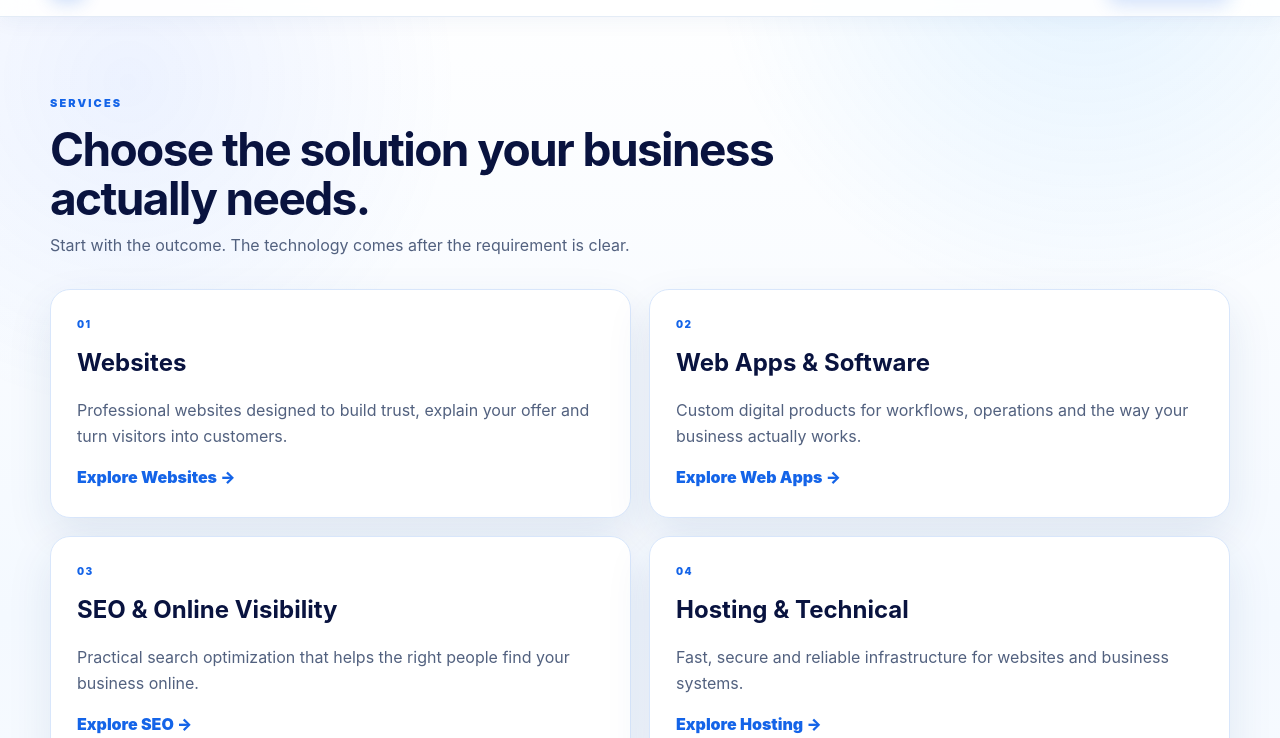
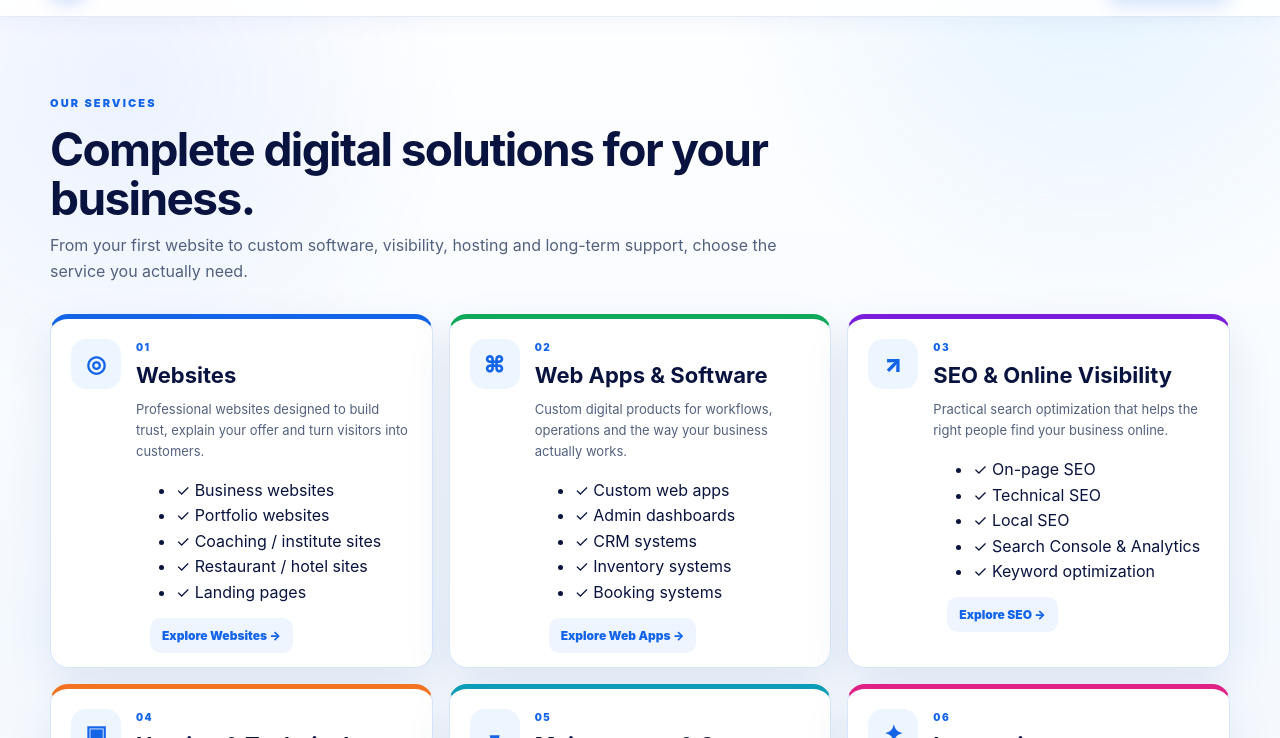
Before and after one commit to Manav9910ms/manavsols, an Astro site: page /services in a window 1280 px wide. Shown: the part 62-800 px from the top of the page. Built offline with nearby package versions, Linux system fonts and the light colour scheme; Astro itself is replaced by a stand-in of ours.

Commit message:
Refresh services page to match new service catalog

```diff
--- a/src/pages/services/index.astro
+++ b/src/pages/services/index.astro
@@ -3,16 +3,20 @@ import BaseLayout from "../../layouts/BaseLayout.astro";
 import SectionHeading from "../../components/SectionHeading.astro";
 import { services } from "../../data/site";
 ---
-<BaseLayout title="Services" description="Web development, AI automation, custom software and technical solutions from MANAV SOLS.">
+<BaseLayout title="Services" description="Websites, web apps, SEO, hosting, maintenance and integrations from MANAV SOLS.">
   <section class="detail-page container">
-    <SectionHeading eyebrow="Services" title="Choose the solution your business actually needs." description="Start with the outcome. The technology comes after the requirement is clear." />
-    <div class="card-grid">
-      {services.map((service) => (
-        <article class="card">
-          <p class="card-index">{service.number}</p>
-          <h2>{service.title}</h2>
-          <p>{service.description}</p>
-          <a href={`/services/${service.slug}/`}>Explore {service.shortTitle} →</a>
+    <SectionHeading eyebrow="Our services" title="Complete digital solutions for your business." description="From your first website to custom software, visibility, hosting and long-term support, choose the service you actually need." />
+    <div class="service-grid">
+      {services.map((service, index) => (
+        <article class={`service-card service-tone-${(index % 6) + 1}`}>
+          <div class="service-icon">{["◎", "⌘", "↗", "▣", "◒", "✦"][index]}</div>
+          <div>
+            <p class="card-index">{service.number}</p>
+            <h2>{service.title}</h2>
+            <p>{service.description}</p>
+            <ul class="service-features">{service.features.slice(0, 5).map((feature) => <li>✓ {feature}</li>)}</ul>
+            <a href={`/services/${service.slug}/`}>Explore {service.shortTitle} →</a>
+          </div>
         </article>
       ))}
     </div>
```
